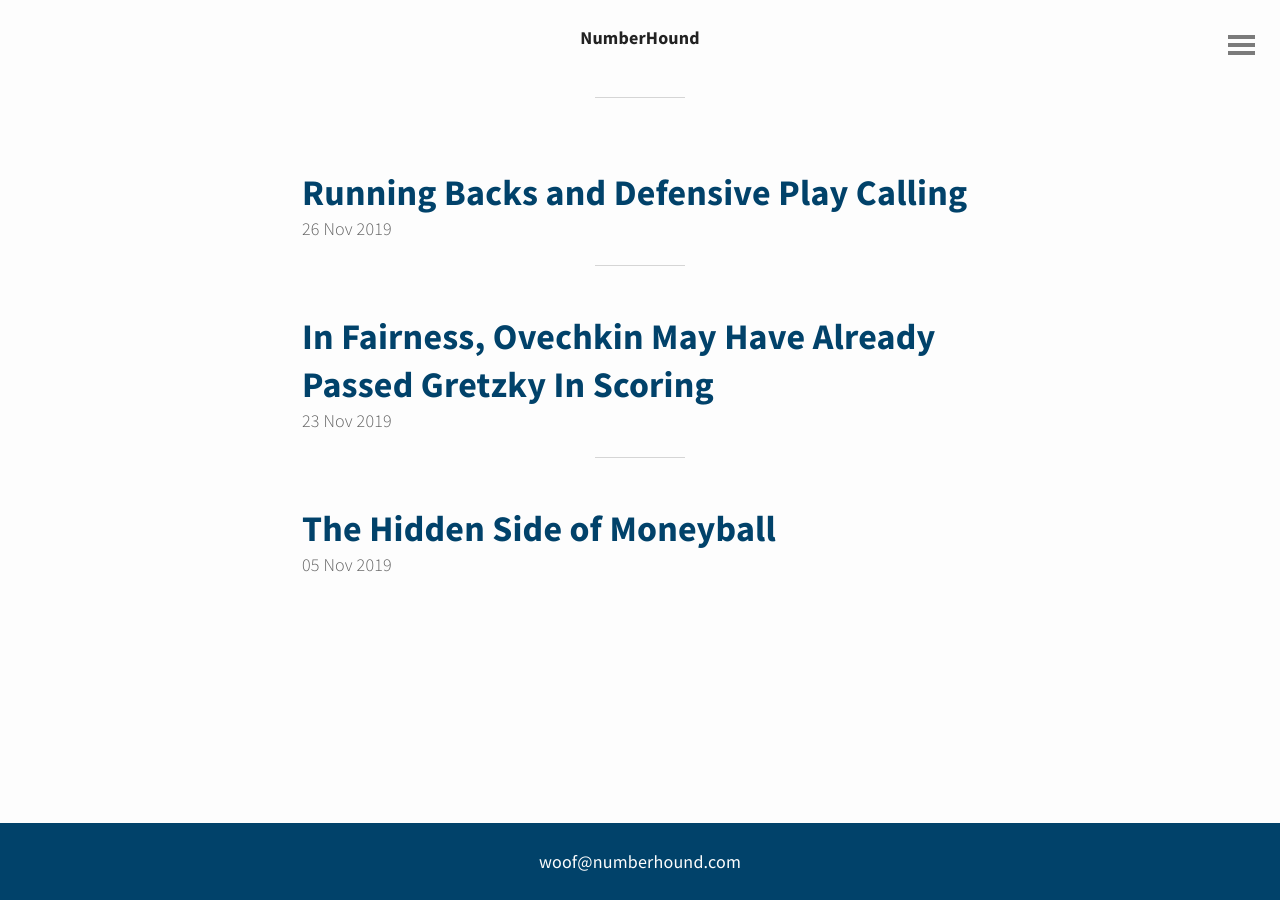
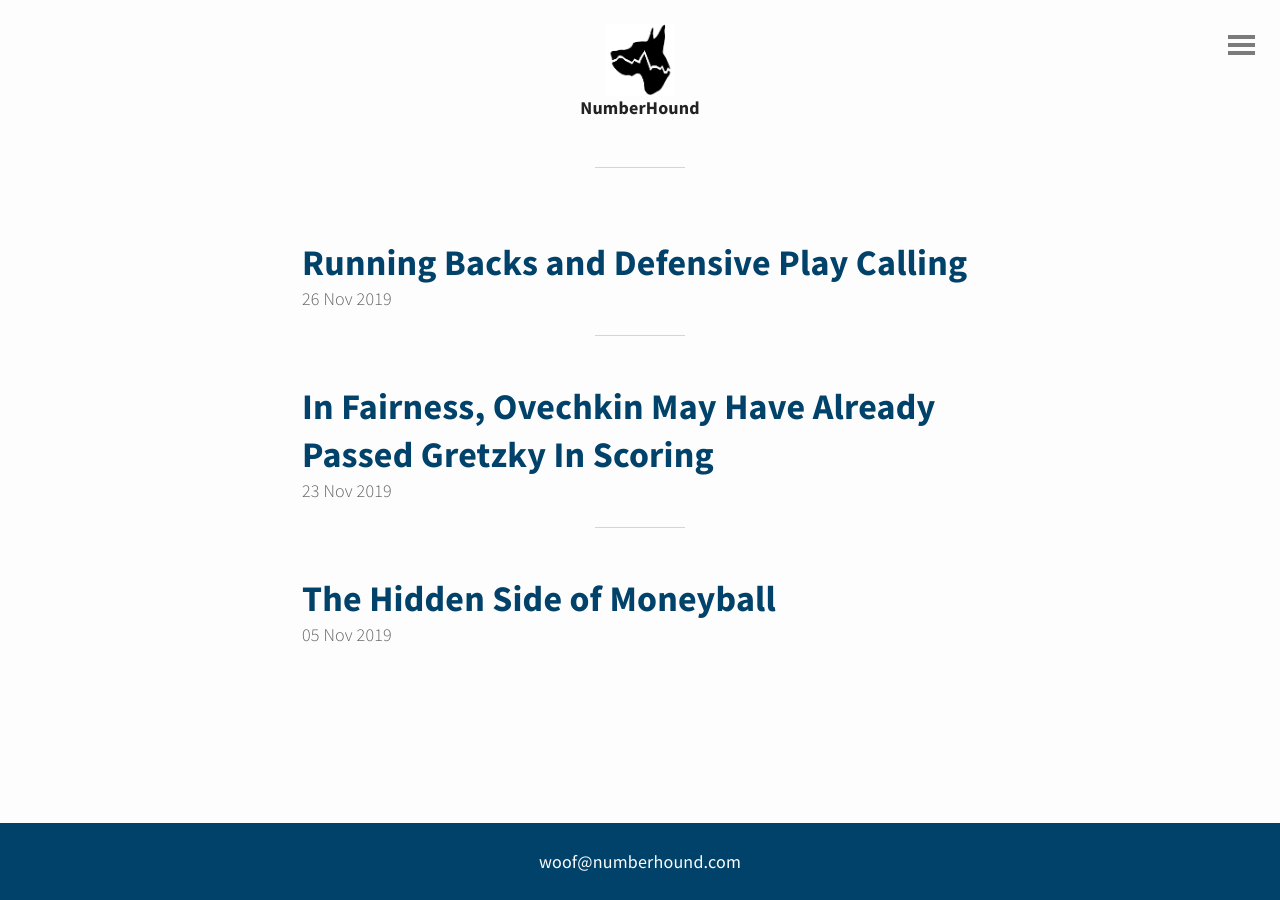
Before and after one commit to NumberHound/web, a Jekyll site: the page built from index.html, in a window 1280 px wide. Built offline with Jekyll 4.4.1, drawn with Linux system fonts in a browser that asks for light colours; the list of posts is cut into pages by our own code.

Commit message:
Update header.html

```diff
--- a/_includes/header.html
+++ b/_includes/header.html
@@ -1,8 +1,6 @@
 <header id="header">
 	<a href="https://numberhound.com/">
-
-<p>
-        NumberHound
-      </p>
+<img src="{{ "/img/Logo.png" | prepend: site.baseurl | replace: '//', '/' }}" alt="NumberHound">
+<p>NumberHound</p>
 	</a>
 </header>
```
